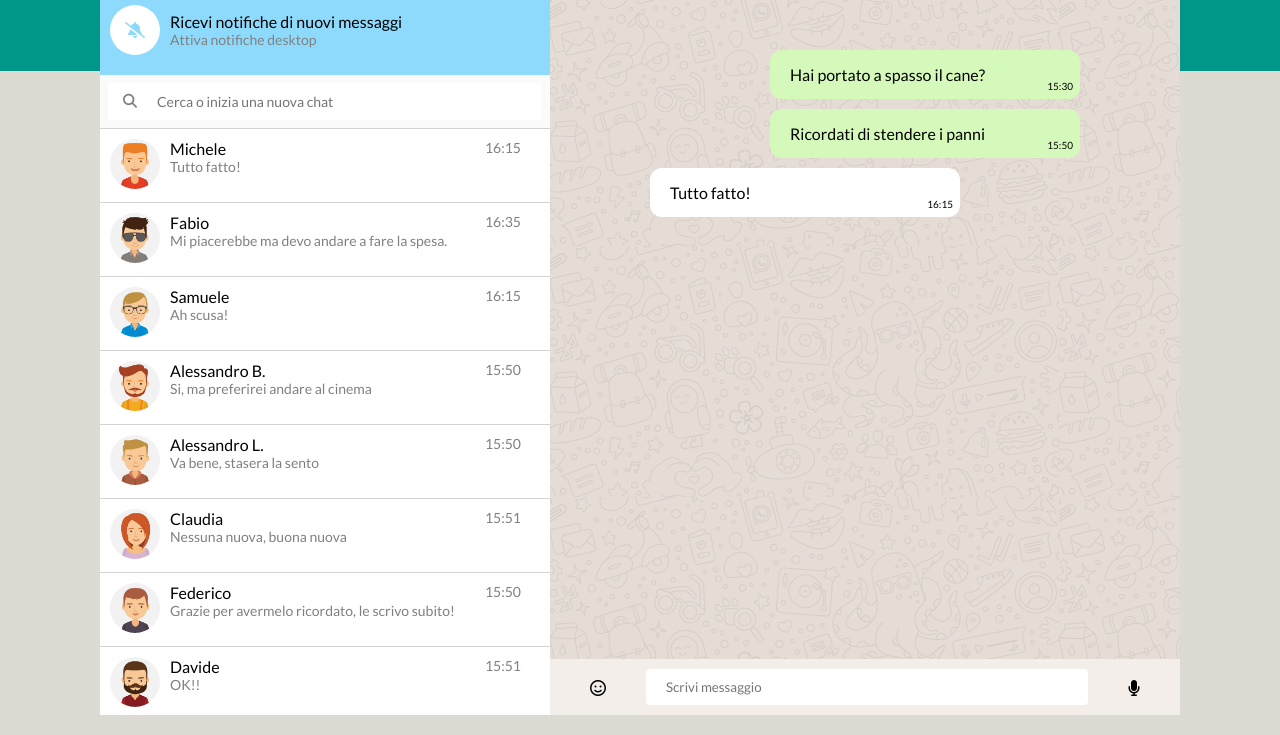
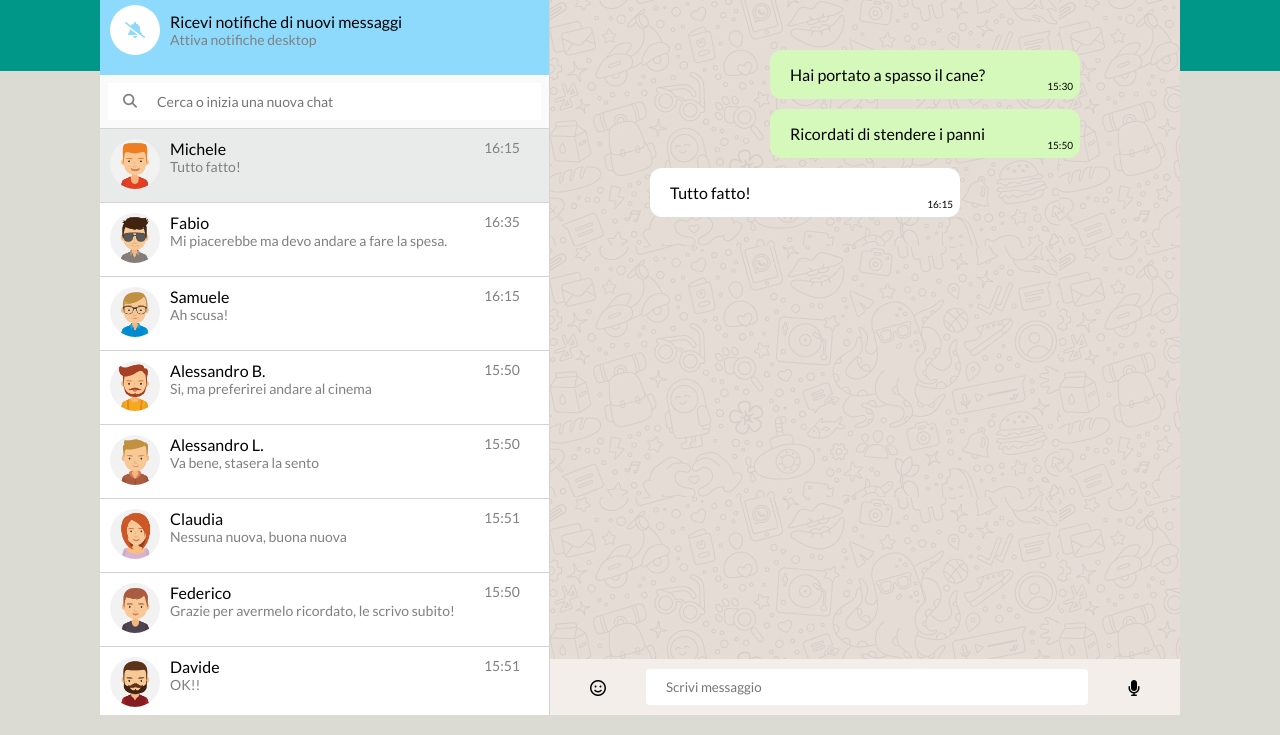
Before and after one commit to AlessandroTacconi/vue-boolzapp, a plain HTML site: page milestone3/index.html in a window 1280 px wide. Shown: the part 95-830 px from the top of the page. Drawn offline with nearby package versions, Linux system fonts and the light colour scheme.

Commit message:
feat: fix-alcuni-errori

```diff
--- a/milestone3/index.html
+++ b/milestone3/index.html
@@ -62,7 +62,12 @@
             </div>
             <!-- lista amici -->
             <div class="lista-amici">
-              <ul v-for="(contact, index) in contacts" class="amici scheda">
+              <ul
+                v-for="(contact, index) in contacts"
+                class="amici scheda"
+                :class="{active: indiceContacts === index}"
+                @click="cambiaColore(index)"
+              >
                 <li @click="mostraChatAmico(index)">
                   <div class="flex info-amici">
                     <div>
--- a/milestone3/main.js
+++ b/milestone3/main.js
@@ -188,18 +188,22 @@ createApp({
       this.indiceContacts = index;
     },
 
+    cambiaColore(index) {
+      this.indiceContacts = index;
+    },
+
     inviaMessaggio() {
       const DateTime = luxon.DateTime;
       if (this.messaggioInviato.trim() !== '') {
         this.contacts[this.indiceContacts].messages.push({
-          date: DateTime.now().toLocaleString(DateTime.TIME_SHORT),
+          date: DateTime.now().toLocaleString(DateTime.TIME_SIMPLE),
           message: this.messaggioInviato,
           status: 'sent',
         });
         this.messaggioInviato = '';
         setTimeout(() => {
           this.contacts[this.indiceContacts].messages.push({
-            date: DateTime.now().toLocaleString(DateTime.TIME_SHORT),
+            date: DateTime.now().toLocaleString(DateTime.TIME_SIMPLE),
             message: 'Ok',
             status: 'received',
           });
--- a/milestone3/style.css
+++ b/milestone3/style.css
@@ -6,7 +6,7 @@
 }
 
 body {
-  background: linear-gradient(to bottom, #009688 20%, #dbdbd3 20%);
+  background: linear-gradient(to bottom, #009688 20%, #dbdbd3 0);
   min-height: 100vh;
 }
 
@@ -52,7 +52,7 @@ body {
 header {
   background-color: #eaeaea;
   justify-content: space-between;
-  border-right: 1px solid black;
+
   align-items: center;
   height: 70px;
 }
@@ -65,14 +65,15 @@ header {
   min-width: 450px;
   display: flex;
   flex-direction: column;
-  height: 790px;
+  height: 90%;
+  border-right: 1px solid lightgray;
 }
 
 #right-side {
   width: 900px;
   display: flex;
   flex-direction: column;
-  max-height: 790px;
+  max-height: 90%;
 }
 
 .avatar {
@@ -140,6 +141,10 @@ nav {
   cursor: pointer;
 }
 
+.active {
+  background-color: #e9ebeb;
+}
+
 .info-amici {
   gap: 10px;
   position: relative;
```
Also changed, not shown: 1 other file.
